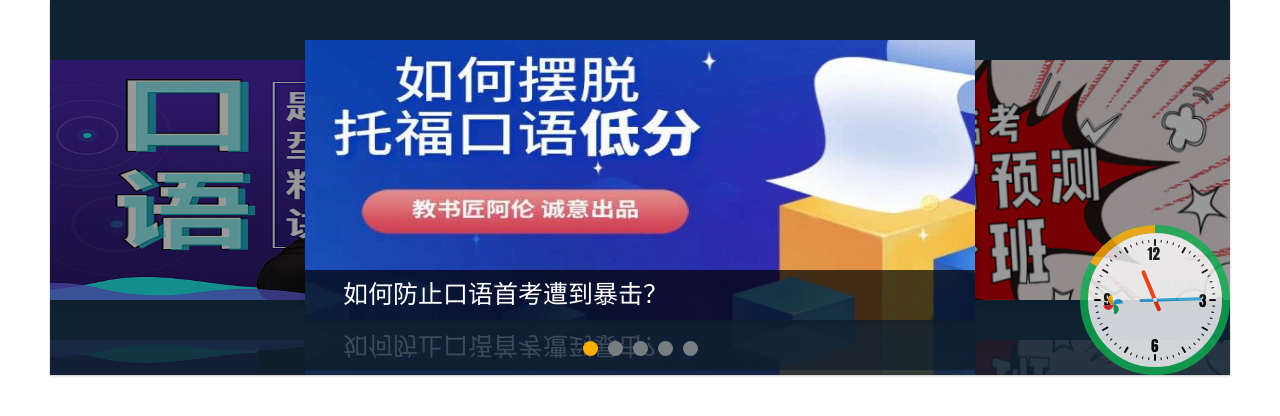
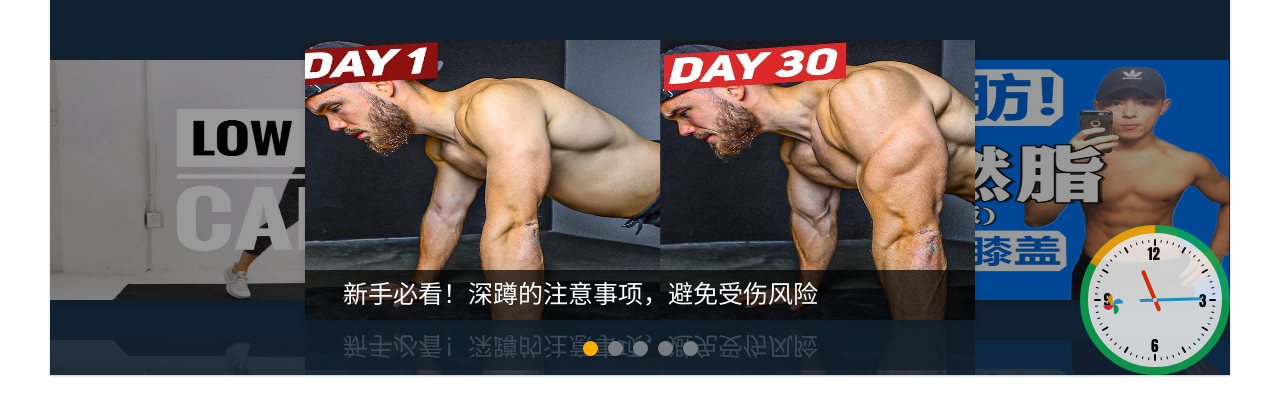
Before and after one commit to lifanfeng-ok/Python_Flask_Project, a Flask app: page /animation in a window 1280 px wide. Shown: the top 416 px of the page. Run offline with Flask 2, Linux system fonts and the light colour scheme; the visitor is signed in with stand-in values (Sample User, id 1); some libraries are stand-ins or nearby versions.

Commit message:
update1111

```diff
--- a/app/home/views.py
+++ b/app/home/views.py
@@ -571,7 +571,7 @@ def register():
         password = request.form.get('password')
         phone = request.form.get('phone')
         if len(UserInfo.query.filter(UserInfo.username == stuname).all()) > 0:
-            flash("该用户名已经注册账号")
+            flash("该账号已被注册")
         else:
             new_user = UserInfo(
                 username=stuname,
@@ -694,7 +694,7 @@ def comments(page=None):
     ).filter(video.id == Comment.video_id, UserInfo.user_id == user.user_id).order_by(Comment.addtime.desc())
     if page == None:
         page = 1
-    data = data.paginate(page=page, per_page=5)
+    data = data.paginate(page=page, per_page=4)
     return render_template("home/comments.html", data=data)
 
 
--- a/app/templates/home/animation.html
+++ b/app/templates/home/animation.html
@@ -3,7 +3,7 @@
 
 <head>
 <meta charset="utf-8">
-<title>出国留学培训中心</title>
+<title>健身社交平台</title>
 <link rel="stylesheet" type="text/css" href="{{url_for('static',filename='style.css')}}">
 </head>
 <body>
@@ -21,28 +21,28 @@
 			<ul>
 				<li id="imgCard0">
 					<a href=""><span style="opacity:0;"></span></a>
-					<img src="{{url_for('static',filename='haha.jpg')}}" alt="">
-					<p style="bottom:0">如何防止口语首考遭到暴击？</p>
+					<img src="{{url_for('static',filename='video_image/a1.jpg')}}" alt="">
+					<p style="bottom:0">新手必看！深蹲的注意事项，避免受伤风险</p>
 				</li>
 				<li id="imgCard1">
 					<a href=""><span style="opacity:0.4;"></span></a>
-					<img src="{{url_for('static',filename='haha1.jpg')}}" alt="">
-					<p>怕口语？无老师带你暴击口语</p>
+					<img src="{{url_for('static',filename='video_image/a5.jpg')}}" alt="">
+					<p>只需三十天彻底改变你的身型，加油吧！</p>
 				</li>
 				<li id="imgCard2">
 					<a href=""><span style="opacity:0.4;" ></span></a>
-					<img src="{{url_for('static',filename='aa2.jpg')}}" alt="">
-					<p>听力男神的课不想听吗？</p>
+					<img src="{{url_for('static',filename='video_image/a4.jpg')}}" alt="">
+					<p>如何让你的腹肌在最短时间内暴增？</p>
 				</li>
 				<li id="imgCard3">
 					<a href=""><span style="opacity:0.4;"></span></a>
-					<img src="{{url_for('static',filename='ww.jpg')}}" alt="">
-					<p>写作男神四年心血结晶</p>
+					<img src="{{url_for('static',filename='video_image/a7.jpg')}}" alt="">
+					<p>健身教练教你正确的深蹲姿势,加油吧</p>
 				</li>
 				<li id="imgCard4">
 					<a href=""><span style="opacity:0.4;"></span></a>
-					<img src="{{url_for('static',filename='aaaa.jpg')}}" alt="">
-					<p>阅读不拿满分还考什么托福呢？</p>
+					<img src="{{url_for('static',filename='video_image/a3.jpg')}}" alt="">
+					<p>如何让你的腹肌在最短时间内暴增？</p>
 				</li>
 			</ul>
 			<!--火狐倒影图层-->
--- a/app/templates/home/edit.html
+++ b/app/templates/home/edit.html
@@ -6,7 +6,7 @@
     <meta name="renderer" content="webkit">
     <meta http-equiv="X-UA-Compatible" content="IE=edge">
     <meta name="viewport" content="width=device-width, initial-scale=1 , user-scalable=no">
-    <title>托福培训</title>
+    <title>健身社交平台</title>
     <link href="http://libs.baidu.com/bootstrap/3.0.3/css/bootstrap.min.css" rel="stylesheet">
      <link rel="stylesheet" href="{{url_for('static',filename='bootstrap.min.css')}}">
 
@@ -41,7 +41,8 @@
                 <span class="icon-bar"></span>
             </button>
             <a href="{{url_for('home.index',page=1)}}" class="navbar-brand" style="width:250px;">
-<img src="{{url_for('static',filename='bj2.jpg')}}" style="height:45px; width:50px">爱健身
+{#            <img src="{{url_for('static',filename='bj2.jpg')}}" style="height:45px; width:50px">&nbsp;爱健身#}
+                Keep Fit
             </a>
         </div>
         <!--小屏幕导航按钮和logo-->
--- a/app/templates/home/index.html
+++ b/app/templates/home/index.html
@@ -7,7 +7,7 @@
     <meta name="renderer" content="webkit">
     <meta http-equiv="X-UA-Compatible" content="IE=edge">
     <meta name="viewport" content="width=device-width, initial-scale=1 , user-scalable=no">
-    <title>爱健身</title>
+    <title>健身社交平台</title>
 
   <script src="https://apps.bdimg.com/libs/jquery/2.1.4/jquery.min.js"></script>
 
@@ -43,7 +43,8 @@
                 <span class="icon-bar"></span>
             </button>
             <a href="{{url_for('home.index',page=1)}}" class="navbar-brand" style="width:250px;">
-            <img src="{{url_for('static',filename='bj2.jpg')}}" style="height:45px; width:50px">&nbsp;爱健身
+{#            <img src="{{url_for('static',filename='bj2.jpg')}}" style="height:45px; width:50px">&nbsp;爱健身#}
+                Keep Fit
             </a>
         </div>
         <!--小屏幕导航按钮和logo-->
--- a/app/templates/home/login.html
+++ b/app/templates/home/login.html
@@ -2,7 +2,7 @@
 <html lang="en">
 <head>
     <meta charset="UTF-8">
-    <title>Title</title>
+    <title>健身社交平台</title>
 {#    <link rel="stylesheet" href="{{url_for('static',filename='bootstrap.min.css')}}">#}
     <link href="http://libs.baidu.com/bootstrap/3.0.3/css/bootstrap.min.css" rel="stylesheet">
     <link rel="stylesheet" href="{{url_for('static',filename='bootstrap.css')}}">
--- a/app/templates/home/love_user.html
+++ b/app/templates/home/love_user.html
@@ -7,7 +7,7 @@
     <meta name="renderer" content="webkit">
     <meta http-equiv="X-UA-Compatible" content="IE=edge">
     <meta name="viewport" content="width=device-width, initial-scale=1 , user-scalable=no">
-    <title>托福培训</title>
+    <title>健身社交平台</title>
     <link href="http://libs.baidu.com/bootstrap/3.0.3/css/bootstrap.min.css" rel="stylesheet">
      <link rel="stylesheet" href="{{url_for('static',filename='bootstrap.min.css')}}">
 
@@ -41,7 +41,8 @@
                 <span class="icon-bar"></span>
             </button>
             <a href="{{url_for('home.index',page=1)}}" class="navbar-brand" style="width:250px;">
-     <img src="{{url_for('static',filename='bj2.jpg')}}" style="height:45px; width:50px">爱健身
+{#            <img src="{{url_for('static',filename='bj2.jpg')}}" style="height:45px; width:50px">&nbsp;爱健身#}
+                Keep Fit
             </a>
         </div>
         <!--小屏幕导航按钮和logo-->
--- a/app/templates/home/play.html
+++ b/app/templates/home/play.html
@@ -7,7 +7,7 @@
     <meta name="renderer" content="webkit">
     <meta http-equiv="X-UA-Compatible" content="IE=edge">
     <meta name="viewport" content="width=device-width, initial-scale=1 , user-scalable=no">
-    <title>托福培训中心</title>
+    <title>健身社交平台</title>
  <link href="http://libs.baidu.com/bootstrap/3.0.3/css/bootstrap.min.css" rel="stylesheet">
      <link rel="stylesheet" href="{{url_for('static',filename='bootstrap.min.css')}}">
   <script src="https://apps.bdimg.com/libs/jquery/2.1.4/jquery.min.js"></script>
@@ -57,7 +57,8 @@
                 <span class="icon-bar"></span>
             </button>
             <a href="{{url_for('home.index',page=1)}}" class="navbar-brand" style="width:250px;">
-<img src="{{url_for('static',filename='bj2.jpg')}}" style="height:50px; width:50px">托我的福
+{#            <img src="{{url_for('static',filename='bj2.jpg')}}" style="height:45px; width:50px">&nbsp;爱健身#}
+                Keep Fit
             </a>
         </div>
         <!--小屏幕导航按钮和logo-->
--- a/app/templates/home/recommend_user.html
+++ b/app/templates/home/recommend_user.html
@@ -7,7 +7,7 @@
     <meta name="renderer" content="webkit">
     <meta http-equiv="X-UA-Compatible" content="IE=edge">
     <meta name="viewport" content="width=device-width, initial-scale=1 , user-scalable=no">
-    <title>托福培训</title>
+    <title>健身社交平台</title>
 
   <script src="https://apps.bdimg.com/libs/jquery/2.1.4/jquery.min.js"></script>
 <link href="http://libs.baidu.com/bootstrap/3.0.3/css/bootstrap.min.css" rel="stylesheet">
@@ -41,7 +41,8 @@
                 <span class="icon-bar"></span>
             </button>
             <a href="{{url_for('home.index',page=1)}}" class="navbar-brand" style="width:250px;">
-            <img src="{{url_for('static',filename='bj2.jpg')}}" style="height:45px; width:50px">&nbsp;爱健身
+{#            <img src="{{url_for('static',filename='bj2.jpg')}}" style="height:45px; width:50px">&nbsp;爱健身#}
+                Keep Fit
             </a>
         </div>
         <!--小屏幕导航按钮和logo-->
--- a/app/templates/home/recommend_video.html
+++ b/app/templates/home/recommend_video.html
@@ -6,7 +6,7 @@
     <meta name="renderer" content="webkit">
     <meta http-equiv="X-UA-Compatible" content="IE=edge">
     <meta name="viewport" content="width=device-width, initial-scale=1 , user-scalable=no">
-    <title>托福培训</title>
+    <title>健身社交平台</title>
 
   <script src="https://apps.bdimg.com/libs/jquery/2.1.4/jquery.min.js"></script>
     <link href="http://libs.baidu.com/bootstrap/3.0.3/css/bootstrap.min.css" rel="stylesheet">
@@ -40,7 +40,8 @@
                 <span class="icon-bar"></span>
             </button>
             <a href="{{url_for('home.index',page=1)}}" class="navbar-brand" style="width:250px;">
-            <img src="{{url_for('static',filename='bj2.jpg')}}" style="height:45px; width:50px">&nbsp;爱健身
+{#            <img src="{{url_for('static',filename='bj2.jpg')}}" style="height:45px; width:50px">&nbsp;爱健身#}
+                Keep Fit
             </a>
         </div>
         <!--小屏幕导航按钮和logo-->
--- a/app/templates/home/register.html
+++ b/app/templates/home/register.html
@@ -2,7 +2,7 @@
 <html lang="en">
 <head>
     <meta charset="UTF-8">
-    <title>Title</title>
+    <title>健身社交平台</title>
 {#    <link rel="stylesheet" href="{{url_for('static',filename='bootstrap.min.css')}}">#}
     <link href="http://libs.baidu.com/bootstrap/3.0.3/css/bootstrap.min.css" rel="stylesheet">
     <link rel="stylesheet" href="{{url_for('static',filename='bootstrap.css')}}">
--- a/app/templates/home/search.html
+++ b/app/templates/home/search.html
@@ -7,7 +7,7 @@
     <meta name="renderer" content="webkit">
     <meta http-equiv="X-UA-Compatible" content="IE=edge">
     <meta name="viewport" content="width=device-width, initial-scale=1 , user-scalable=no">
-    <title>托福培训</title>
+    <title>健身社交平台</title>
     <link href="http://libs.baidu.com/bootstrap/3.0.3/css/bootstrap.min.css" rel="stylesheet">
     <link rel="stylesheet" href="{{url_for('static',filename='bootstrap.min.css')}}">
 
@@ -42,7 +42,8 @@
                 <span class="icon-bar"></span>
             </button>
             <a href="{{url_for('home.index',page=1)}}" class="navbar-brand" style="width:250px;">
-<img src="{{url_for('static',filename='bj2.jpg')}}" style="height:45px; width:50px">爱健身
+{#            <img src="{{url_for('static',filename='bj2.jpg')}}" style="height:45px; width:50px">&nbsp;爱健身#}
+                Keep Fit
             </a>
         </div>
         <!--小屏幕导航按钮和logo-->
--- a/app/templates/home/video22.html
+++ b/app/templates/home/video22.html
@@ -7,7 +7,7 @@
     <meta name="renderer" content="webkit">
     <meta http-equiv="X-UA-Compatible" content="IE=edge">
     <meta name="viewport" content="width=device-width, initial-scale=1 , user-scalable=no">
-    <title>托福培训中心</title>
+    <title>健身社交平台</title>
  <link href="http://libs.baidu.com/bootstrap/3.0.3/css/bootstrap.min.css" rel="stylesheet">
      <link rel="stylesheet" href="{{url_for('static',filename='bootstrap.min.css')}}">
   <script src="https://apps.bdimg.com/libs/jquery/2.1.4/jquery.min.js"></script>
@@ -60,7 +60,8 @@
                 <span class="icon-bar"></span>
             </button>
             <a href="{{url_for('home.index',page=1)}}" class="navbar-brand" style="width:250px;">
-<img src="{{url_for('static',filename='bj2.jpg')}}" style="height:45px; width:50px">爱健身
+{#            <img src="{{url_for('static',filename='bj2.jpg')}}" style="height:45px; width:50px">&nbsp;爱健身#}
+                Keep Fit
             </a>
         </div>
         <!--小屏幕导航按钮和logo-->
--- a/app/templates/home/video_col.html
+++ b/app/templates/home/video_col.html
@@ -7,7 +7,7 @@
     <meta name="renderer" content="webkit">
     <meta http-equiv="X-UA-Compatible" content="IE=edge">
     <meta name="viewport" content="width=device-width, initial-scale=1 , user-scalable=no">
-    <title>托福培训</title>
+    <title>健身社交平台</title>
     <link href="http://libs.baidu.com/bootstrap/3.0.3/css/bootstrap.min.css" rel="stylesheet">
      <link rel="stylesheet" href="{{url_for('static',filename='bootstrap.min.css')}}">
 
@@ -41,7 +41,8 @@
                 <span class="icon-bar"></span>
             </button>
             <a href="{{url_for('home.index',page=1)}}" class="navbar-brand" style="width:250px;">
-     <img src="{{url_for('static',filename='bj2.jpg')}}" style="height:45px; width:50px">爱健身
+{#            <img src="{{url_for('static',filename='bj2.jpg')}}" style="height:45px; width:50px">&nbsp;爱健身#}
+                Keep Fit
             </a>
         </div>
         <!--小屏幕导航按钮和logo-->
```
Also changed, not shown: app/templates/home/center.html (+4 -3 lines), app/templates/home/comments.html (+4 -3 lines).
